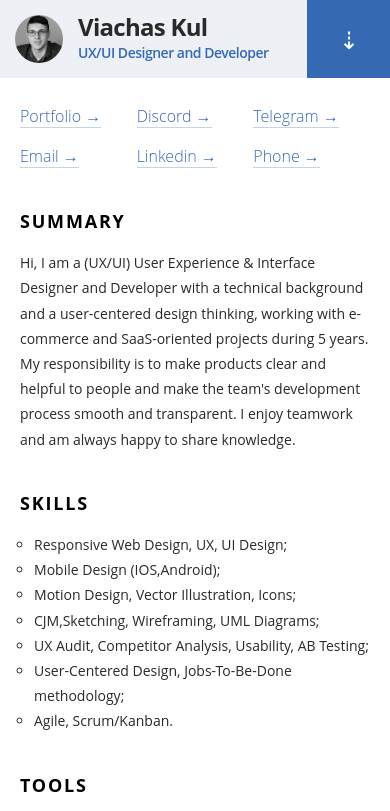
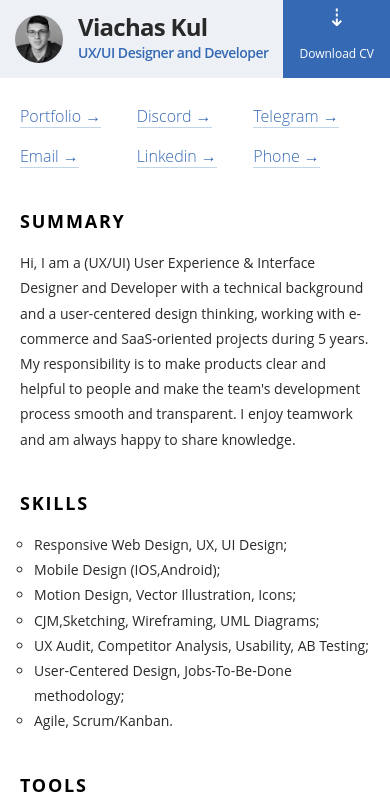
Before and after one commit to Mrdoker1/rsschool-cv, a plain HTML site: page index.html in a window 390 px wide. Shown: the top 811 px of the page. Drawn offline with Linux system fonts and the light colour scheme.

Commit message:
fix: update styles

```diff
--- a/assets/styles/style.css
+++ b/assets/styles/style.css
@@ -574,19 +574,21 @@ code {
 
 @media screen and (max-width: 440px) {
     .floating-button {
-        right: -1px;
+        right: 0px;
         top: 0px;
     }
     button {
         border-radius: 0px;
     }
     button.with-icon {
-        padding: 0 32px;
+        display: flex;
+        flex-direction: column-reverse;
+        justify-content: flex-end;
         height: 78px;
         font-size: 24px;
         border: none;
     }
     button.with-icon span:first-child {
-        display: none;
+        font-size: 12px;
     }
 }
```
